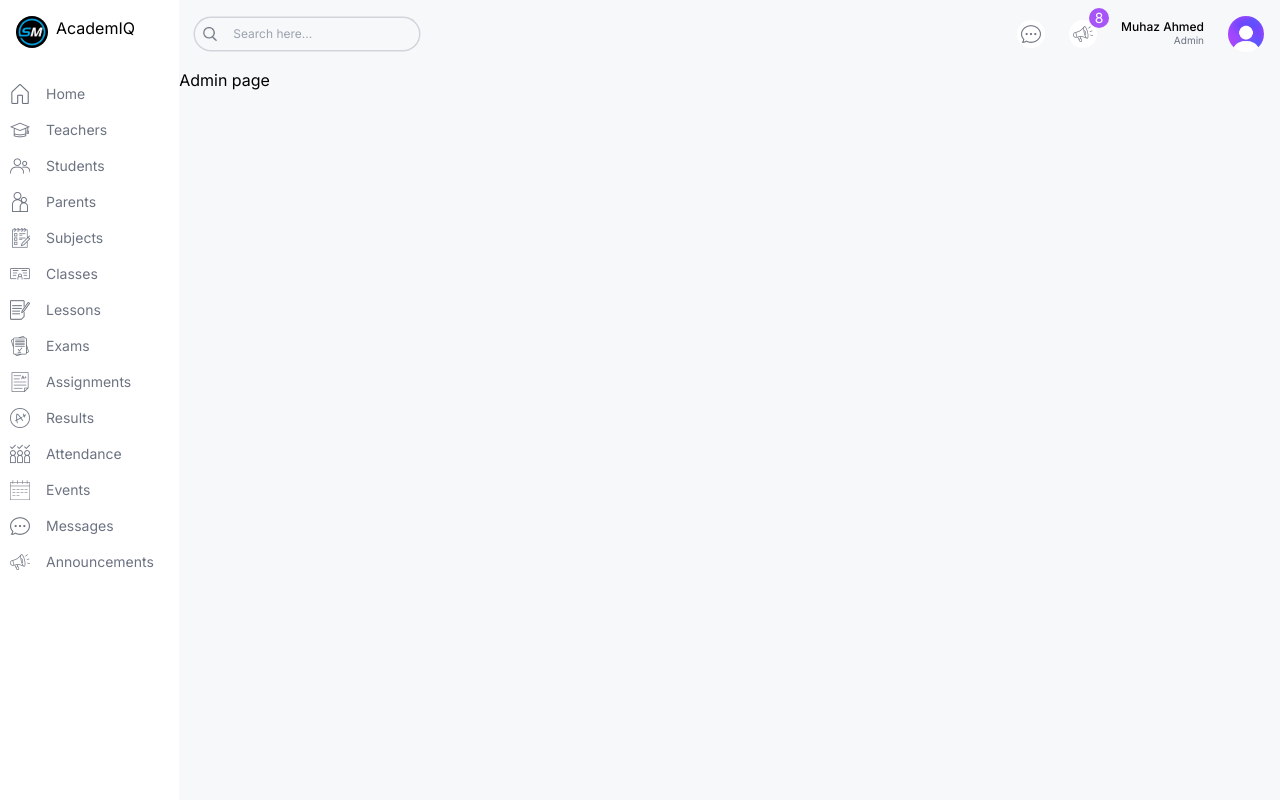
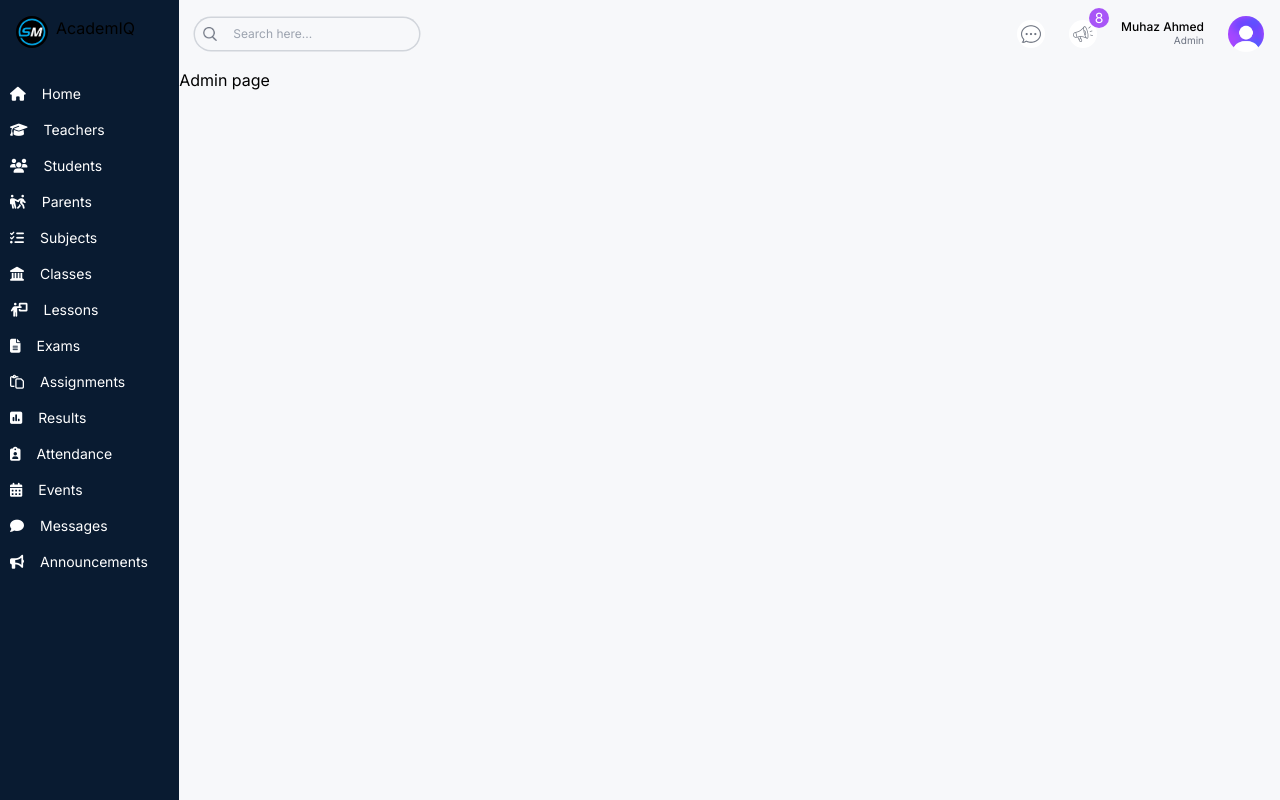
Before and after one commit to muhazAhmed/school-management, a Next.js app: page /admin in a window 1280 px wide. Built offline with nearby package versions, Linux system fonts and the light colour scheme.

Commit message:
replaced img to icons

```diff
--- a/src/app/(dashboard)/layout.tsx
+++ b/src/app/(dashboard)/layout.tsx
@@ -17,7 +17,7 @@ export default function DashboardLayout({
   children: React.ReactNode;
 }>) {
   return (
-    <div className="h-screen flex">
+    <div className="h-screen flex bg-[#091B31]">
       <div className="sidebar w-[14%] md:w-[8%] lg:w-[16%] xl:w-[14%]">
         <Link
           href="/"
--- a/src/app/layout.tsx
+++ b/src/app/layout.tsx
@@ -1,6 +1,7 @@
 import type { Metadata } from "next";
 import { Inter } from "next/font/google";
 import "./globals.css";
+import Script from "next/script";
 
 const inter = Inter({ subsets: ["latin"] });
 
@@ -16,6 +17,13 @@ export default function RootLayout({
 }>) {
   return (
     <html lang="en">
+      <head>
+        <Script
+          src="https://kit.fontawesome.com/22c0360cfd.js"
+          crossOrigin="anonymous"
+          strategy="beforeInteractive"
+        />
+      </head>
       <body className={inter.className}>{children}</body>
     </html>
   );
--- a/src/components/Menu.tsx
+++ b/src/components/Menu.tsx
@@ -1,5 +1,5 @@
 import Link from "next/link";
-import { menuItems } from "./arrayItems/menuItems";
+import { menuItems } from "../lib/menuItems";
 import Image from "next/image";
 
 const Menu = () => {
@@ -9,9 +9,9 @@ const Menu = () => {
         <div className="flex flex-col gap-2" style={{paddingLeft: "10px"}} key={index}>
           <Link
             href={item?.href}
-            className="flex items-center justify-center lg:justify-start gap-4 py-2 text-gray-500"
+            className="flex items-center justify-center lg:justify-start gap-4 py-2 text-white"
           >
-            <Image src={item?.icon} alt="icon" width={20} height={20} />
+            <i className={item?.icon} />
             <span className="hidden lg:block">{item?.label}</span>
           </Link>
         </div>
--- a/src/components/arrayItems/menuItems.ts
+++ b/src/lib/menuItems.ts
@@ -1,84 +1,84 @@
 export const menuItems = [
     {
-        icon: "/home.png",
+        icon: "fa-solid fa-house",
         label: "Home",
         href: "/",
         visible: ["admin", "teacher", "student", "parent"],
     },
     {
-        icon: "/teacher.png",
+        icon: "fa-solid fa-graduation-cap",
         label: "Teachers",
         href: "/list/teachers",
         visible: ["admin", "teacher"],
     },
     {
-        icon: "/student.png",
+        icon: "fa-solid fa-users",
         label: "Students",
         href: "/list/students",
         visible: ["admin", "teacher"],
     },
     {
-        icon: "/parent.png",
+        icon: "fa-solid fa-people-pulling",
         label: "Parents",
         href: "/list/parents",
         visible: ["admin", "teacher"],
     },
     {
-        icon: "/subject.png",
+        icon: "fa-solid fa-list-check",
         label: "Subjects",
         href: "/list/subjects",
         visible: ["admin"],
     },
     {
-        icon: "/class.png",
+        icon: "fa-solid fa-landmark",
         label: "Classes",
         href: "/list/classes",
         visible: ["admin", "teacher"],
     },
     {
-        icon: "/lesson.png",
+        icon: "fa-solid fa-person-chalkboard",
         label: "Lessons",
         href: "/list/lessons",
         visible: ["admin", "teacher"],
     },
     {
-        icon: "/exam.png",
+        icon: "fa-solid fa-file-lines",
         label: "Exams",
         href: "/list/exams",
         visible: ["admin", "teacher", "student", "parent"],
     },
     {
-        icon: "/assignment.png",
+        icon: "fa-regular fa-paste",
         label: "Assignments",
         href: "/list/assignments",
         visible: ["admin", "teacher", "student", "parent"],
     },
     {
-        icon: "/result.png",
+        icon: "fa-solid fa-square-poll-vertical",
         label: "Results",
         href: "/list/results",
         visible: ["admin", "teacher", "student", "parent"],
     },
     {
-        icon: "/attendance.png",
+        icon: "fa-solid fa-clipboard-user",
         label: "Attendance",
         href: "/list/attendance",
         visible: ["admin", "teacher", "student", "parent"],
     },
     {
-        icon: "/calendar.png",
+        icon: "fa-solid fa-calendar-days",
         label: "Events",
         href: "/list/events",
         visible: ["admin", "teacher", "student", "parent"],
     },
     {
-        icon: "/message.png",
+        icon: "fa-solid fa-comment",
         label: "Messages",
         href: "/list/messages",
         visible: ["admin", "teacher", "student", "parent"],
     },
     {
-        icon: "/announcement.png",
+        icon: "fa-solid fa-bullhorn",
         label: "Announcements",
         href: "/list/announcements",
         visible: ["admin", "teacher", "student", "parent"],
@@ -87,19 +87,19 @@ export const menuItems = [
 
 export const navItems = [
     {
-        icon: "/profile.png",
+        icon: "fa-solid fa-user",
         label: "Profile",
         href: "/profile",
         visible: ["admin", "teacher", "student", "parent"],
     },
     {
-        icon: "/setting.png",
+        icon: "fa-solid fa-gear",
         label: "Settings",
         href: "/settings",
         visible: ["admin", "teacher", "student", "parent"],
     },
     {
-        icon: "/logout.png",
+        icon: "fa-solid fa-power-off",
         label: "Logout",
         href: "/logout",
         visible: ["admin", "teacher", "student", "parent"],
```
